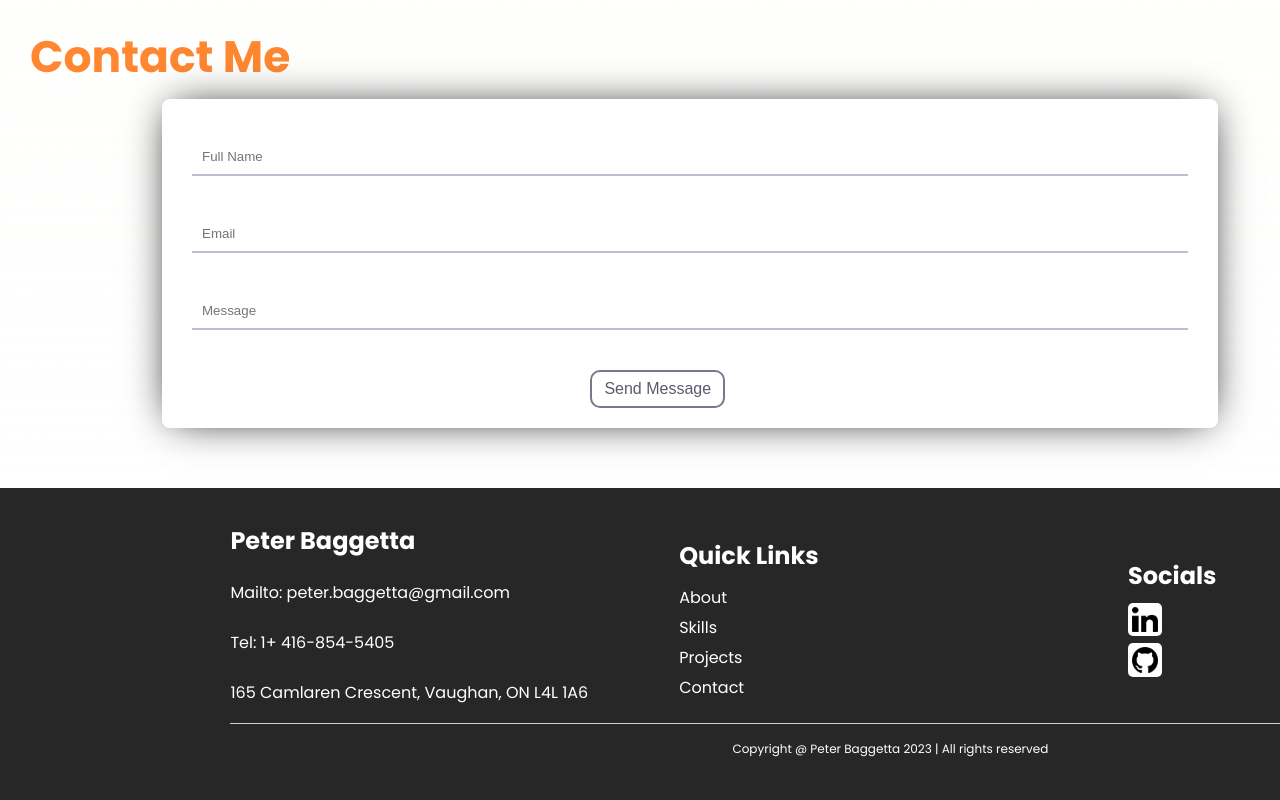
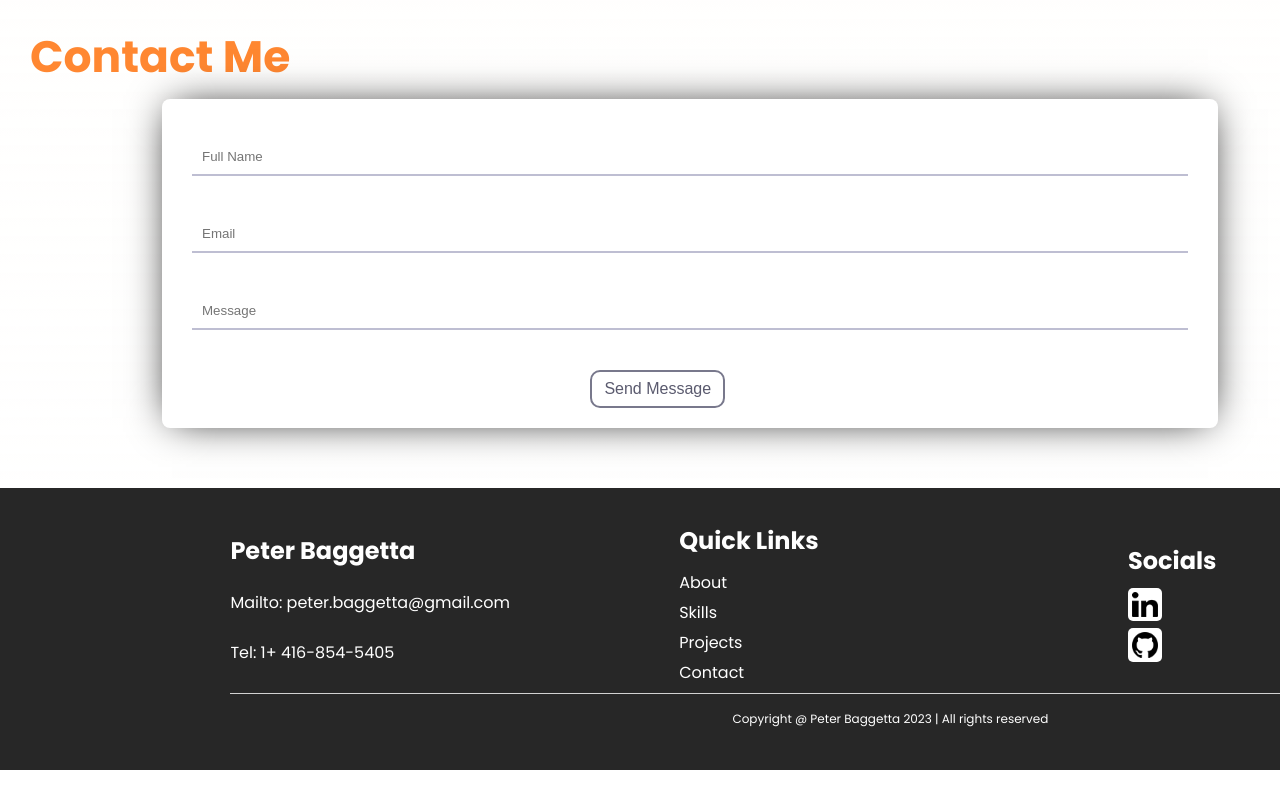
Before and after one commit to PeterBaggetta/Personal-Website, a React (Create React App) app: page / in a window 1280 px wide. Shown: the part 3700-4500 px from the top of the page. After the commit the page ends 4470 px from the top, so only its background shows below. Built offline with nearby package versions, Linux system fonts and the light colour scheme.

Commit message:
update resume

```diff
--- a/src/sections/Footer/Footer.js
+++ b/src/sections/Footer/Footer.js
@@ -16,7 +16,6 @@ export function Footer () {
                                 <h3>Peter Baggetta</h3>
                                  <p>Mailto: peter.baggetta@gmail.com</p>
                                  <p>Tel: 1+ 416-854-5405</p>
-                                 <p>165 Camlaren Crescent, Vaughan, ON L4L 1A6 </p>
                             </div>
                         </div>
 
```
Also changed, not shown: 1 other file (tests, documents, lock files or other folders).
